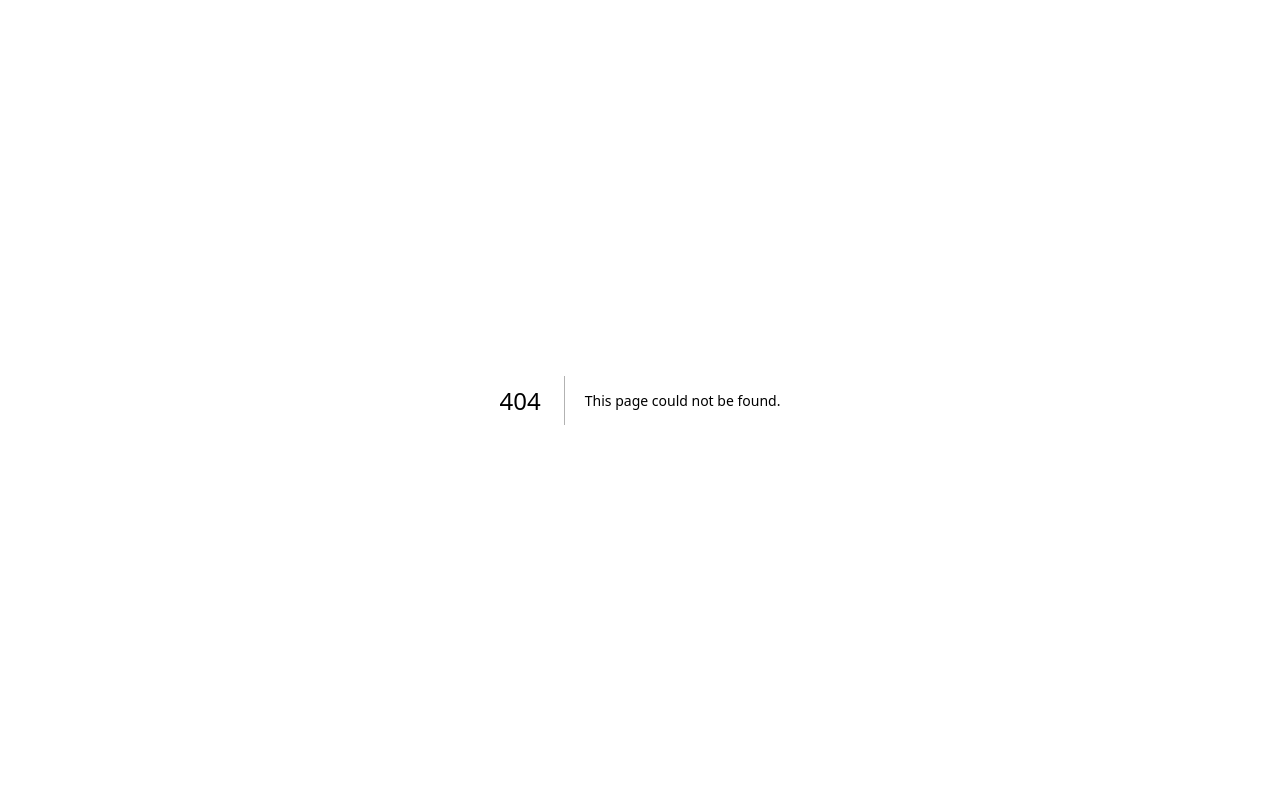
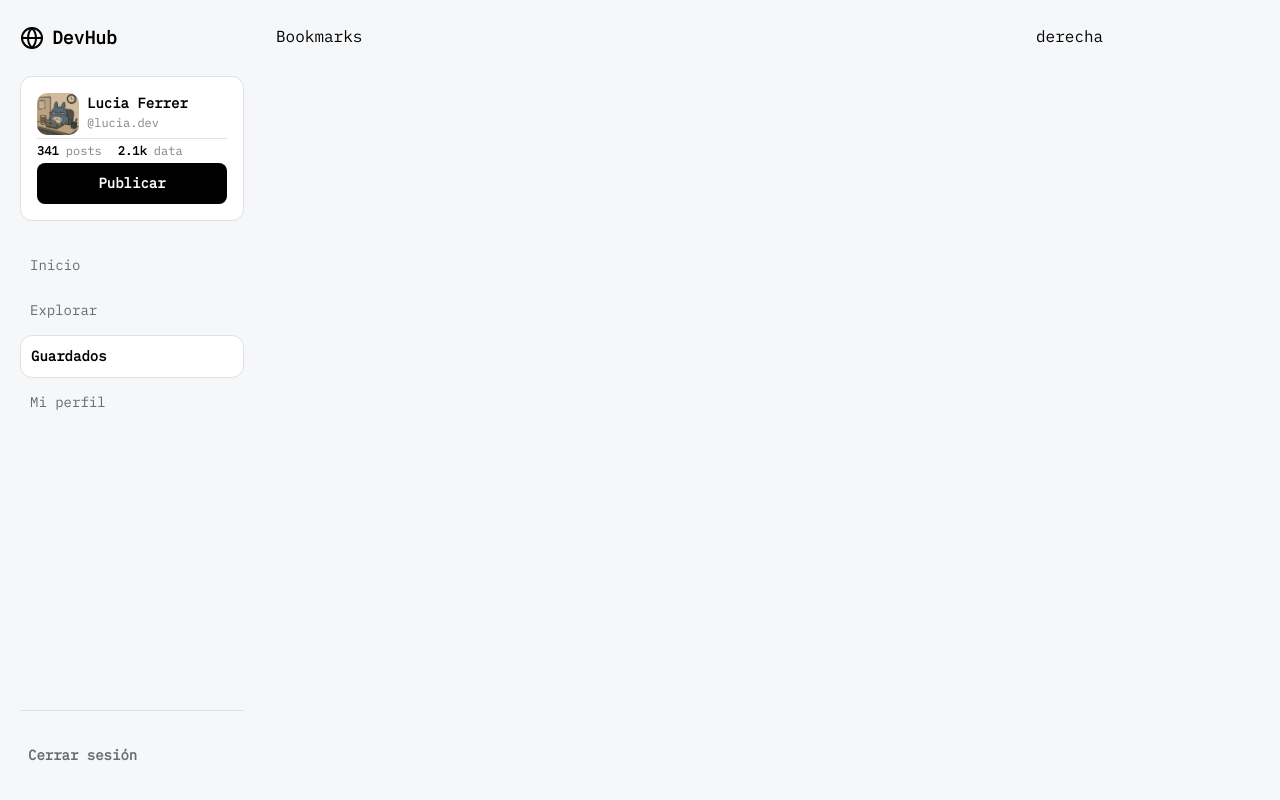
Before and after one commit to InakiCarcereny/metodologia-2-proyecto-final, a Next.js app: page /bookmarks in a window 1280 px wide. Before the commit this address had no page. Built offline with nearby package versions, Linux system fonts and the light colour scheme.

Commit message:
feat: add home, profile, explore and bookmarks routes

```diff
--- /dev/null
+++ b/src/app/(routes)/bookmarks/page.tsx
@@ -0,0 +1,5 @@
+import type { JSX } from 'react';
+
+export default function Bookmarks(): JSX.Element {
+  return <h1>Bookmarks</h1>;
+}
--- /dev/null
+++ b/src/app/(routes)/explore/page.tsx
@@ -0,0 +1,5 @@
+import type { JSX } from 'react';
+
+export default function Explore(): JSX.Element {
+  return <h1>Explore</h1>;
+}
--- /dev/null
+++ b/src/app/(routes)/home/page.tsx
@@ -0,0 +1,5 @@
+import type { JSX } from 'react';
+
+export default function Home(): JSX.Element {
+  return <h1>Render</h1>;
+}
--- /dev/null
+++ b/src/app/(routes)/profile/page.tsx
@@ -0,0 +1,5 @@
+import type { JSX } from 'react';
+
+export default function Profile(): JSX.Element {
+  return <h1>Profile</h1>;
+}
```
